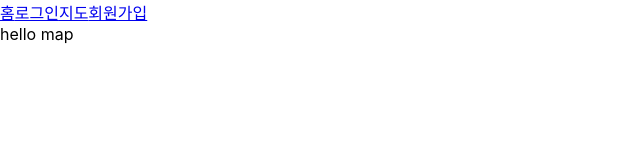
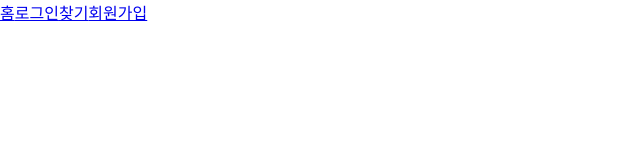
Before and after one commit to dgsw-2019-hackathon/LoFound, a React (Create React App) app in the folder WEB/: page /map in a window 1280 px wide. Shown: the top 160 px of the page, without its empty margins (0-640 px from the left). Built offline with nearby package versions, Linux system fonts and the light colour scheme.

Commit message:
[FIX] map

```diff
--- a/WEB/src/App.js
+++ b/WEB/src/App.js
@@ -1,9 +1,9 @@
 import React, { Component } from 'react';
 import { BrowserRouter as Router, Route, Switch } from 'react-router-dom';
 import Header from './components/Header';
-import Map from './routes/Map/Map';
 import Main from './routes/Main/Main';
 import Register from './routes/Register/Register';
+import Find from './routes/Find/Find';
 
 class App extends Component {
   render() {
@@ -13,7 +13,7 @@ class App extends Component {
           <Header/>
           <Switch>
             <Route exact path ="/" component={Main}/>
-            <Route path="/map" component={Map}/>
+            <Route path="/find" component={Find}/>
             <Route path="/register" component={Register}/>
             {/* <Route path="login" component={}/> */}
           </Switch>
--- a/WEB/src/components/Header.js
+++ b/WEB/src/components/Header.js
@@ -7,7 +7,7 @@ class Header extends Component {
             <div>
                 <Link to="/">홈</Link>
                 <Link to="/login">로그인</Link>
-                <Link to="/map">지도</Link>
+                <Link to="/find">찾기</Link>
                 <Link to="/register">회원가입</Link>
             </div>
         );
--- /dev/null
+++ b/WEB/src/routes/Find/Find.js
@@ -0,0 +1,17 @@
+import React from 'react';
+import { Map, GoogleApiWrapper, Marker } from 'google-maps-react';
+
+const Find = () => {
+    return (
+        <Map
+            google={this.props.google}
+            zoom={8}
+            //style={mapStyles}
+            initialCenter={{ lat: 47.444, lng: -122.176}}
+        >
+            <Marker position={{ lat: 48.00, lng: -122.00}}/>
+        </Map>
+    );
+};
+
+export default Find;
--- a/WEB/src/routes/Map/Map.js
+++ /dev/null
@@ -1,11 +0,0 @@
-import React from 'react';
-
-const Map = () => {
-    return (
-        <div>
-            hello map
-        </div>
-    );
-};
-
-export default Map;
```
Also changed, not shown: 1 other file (tests, documents, lock files or other folders).
